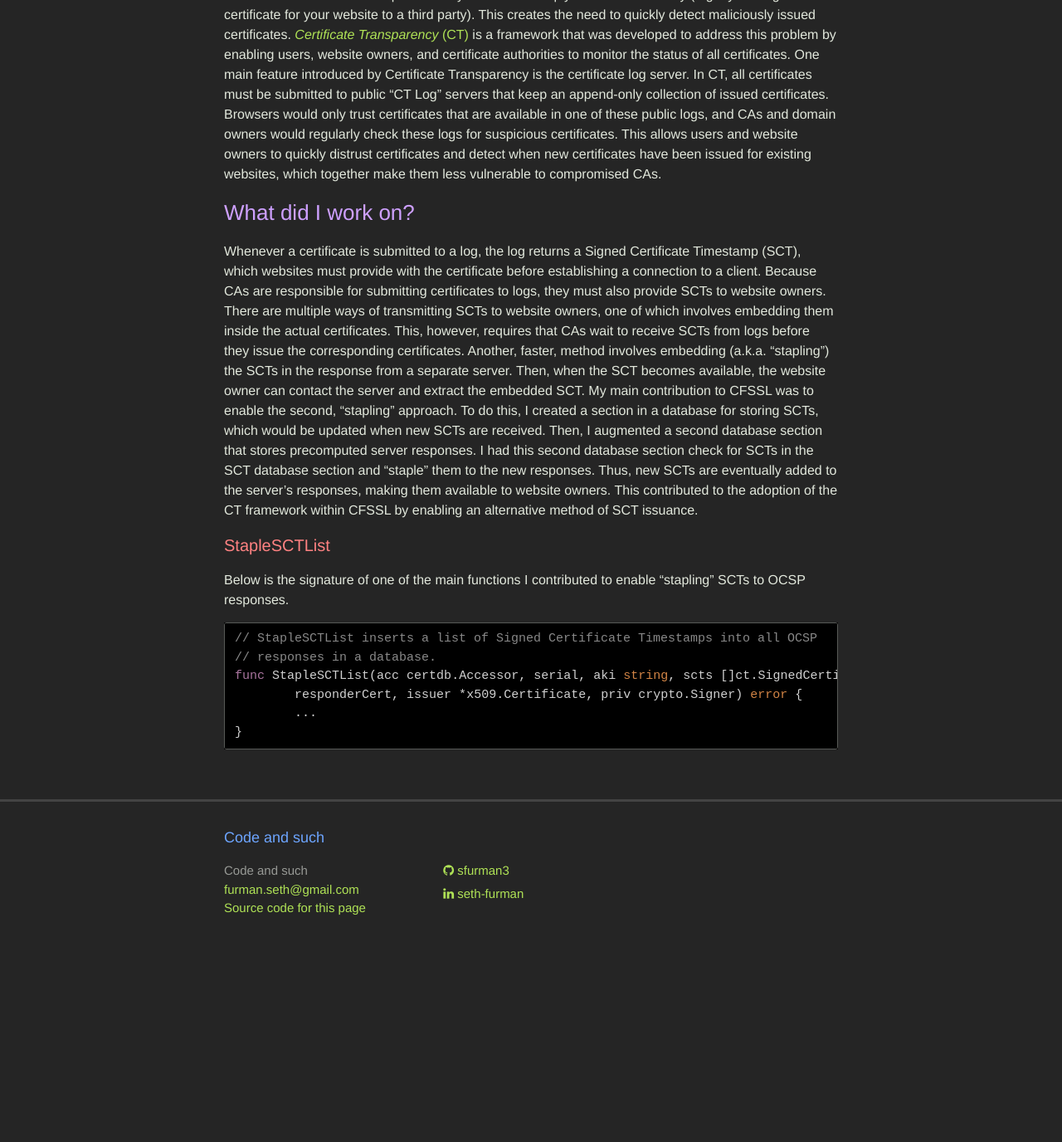
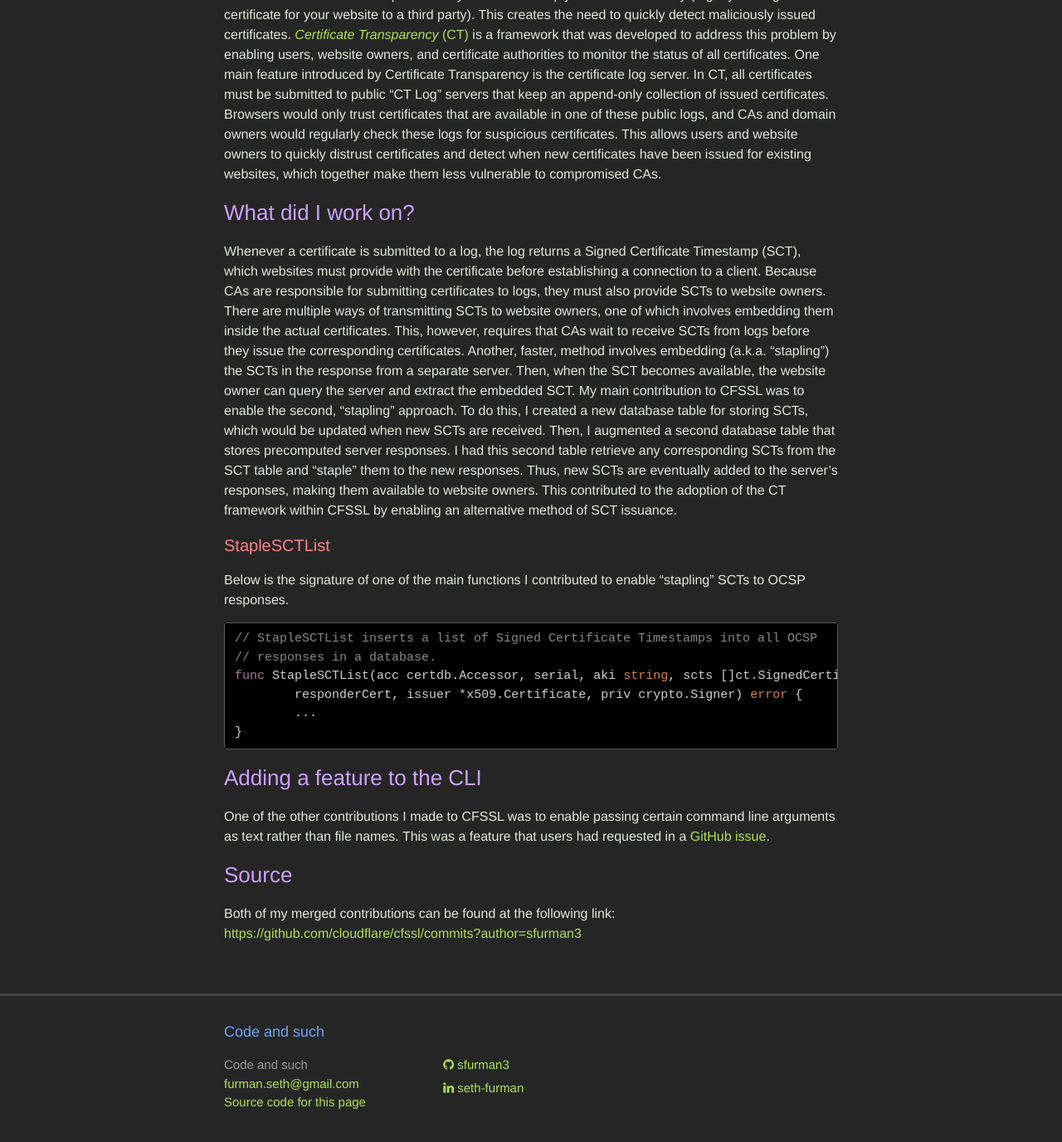
Before and after one commit to sethfurman/sethfurman.github.io, a Jekyll site: the page built from _posts/2017-05-26-cfssl.md, in a window 1280 px wide and 1400 px high, scrolled down 1577 px. Shown: the top 1376 px of the window at 83% size. Built offline with Jekyll 4.4.1, drawn with Linux system fonts in a browser that asks for light colours; nearby versions of some CDN libraries; before the commit the page ends 2743 px from its top, so only the background shows below that.

Commit message:
CFSSL post: clarify wording and add link to source

````diff
--- a/_posts/2017-05-26-cfssl.md
+++ b/_posts/2017-05-26-cfssl.md
@@ -76,13 +76,13 @@ involves embedding them inside the actual certificates. This, however, requires
 that CAs wait to receive SCTs from logs before they issue the corresponding
 certificates. Another, faster, method involves embedding (a.k.a. "stapling")
 the SCTs in the response from a separate server. Then, when the SCT becomes
-available, the website owner can contact the server and extract the embedded
+available, the website owner can query the server and extract the embedded
 SCT. My main contribution to CFSSL was to enable the second, "stapling"
-approach. To do this, I created a section in a database for storing SCTs, which
+approach. To do this, I created a new database table for storing SCTs, which
 would be updated when new SCTs are received. Then, I augmented a second
-database section that stores precomputed server responses. I had this second
-database section check for SCTs in the SCT database section and "staple" them
-to the new responses. Thus, new SCTs are eventually added to the server's
+database table that stores precomputed server responses. I had this second
+table retrieve any corresponding SCTs from the SCT table and "staple" them to
+the new responses. Thus, new SCTs are eventually added to the server's
 responses, making them available to website owners. This contributed to the
 adoption of the CT framework within CFSSL by enabling an alternative method of
 SCT issuance.
@@ -100,5 +100,15 @@ func StapleSCTList(acc certdb.Accessor, serial, aki string, scts []ct.SignedCert
 }
 ```
 
+<h3>Adding a feature to the CLI</h3>
+One of the other contributions I made to CFSSL was to enable passing certain
+command line arguments as text rather than file names. This was a feature that
+users had requested in a [GitHub
+issue](https://github.com/cloudflare/cfssl/issues/735).
+
+<h3>Source</h3>
+Both of my merged contributions can be found at the following link:
+<https://github.com/cloudflare/cfssl/commits?author=sfurman3>
+
 [cfssl-repo]: https://github.com/cloudflare/cfssl
 [ct.org]: https://www.certificate-transparency.org/
````
